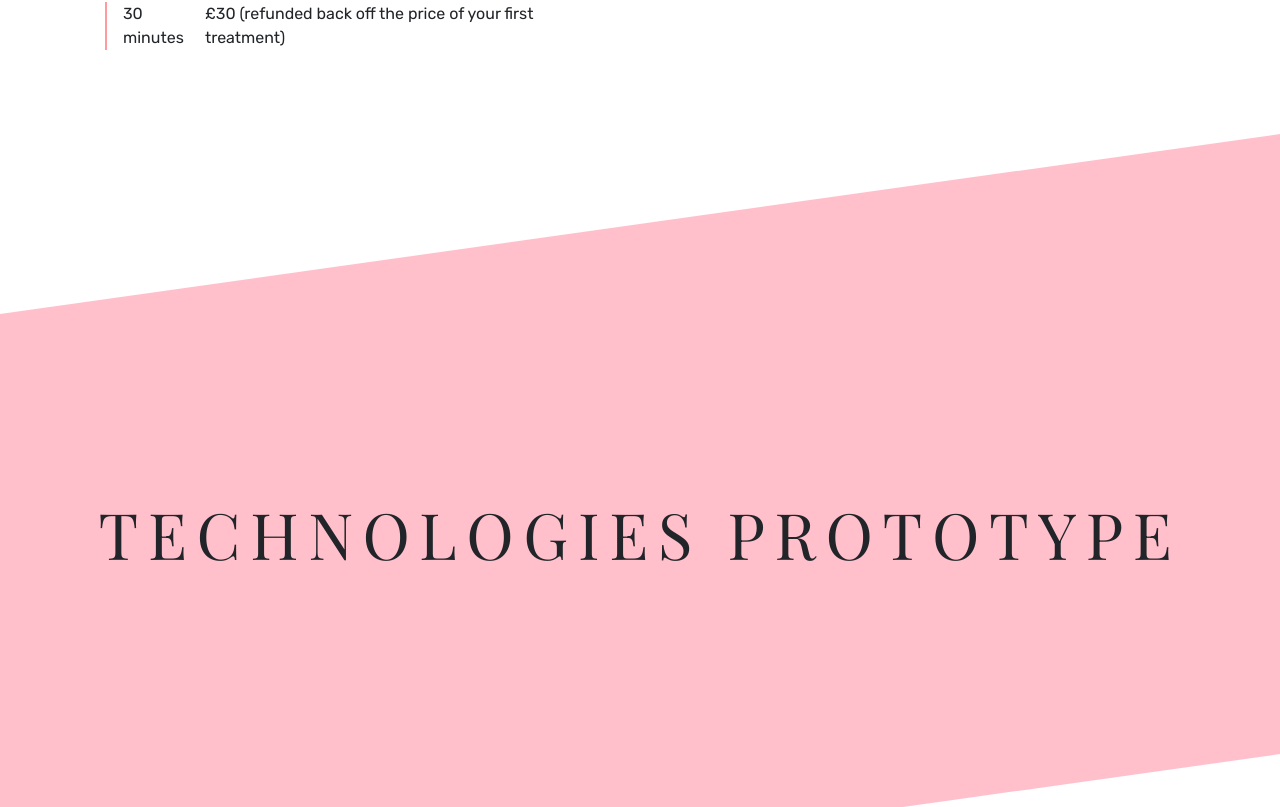
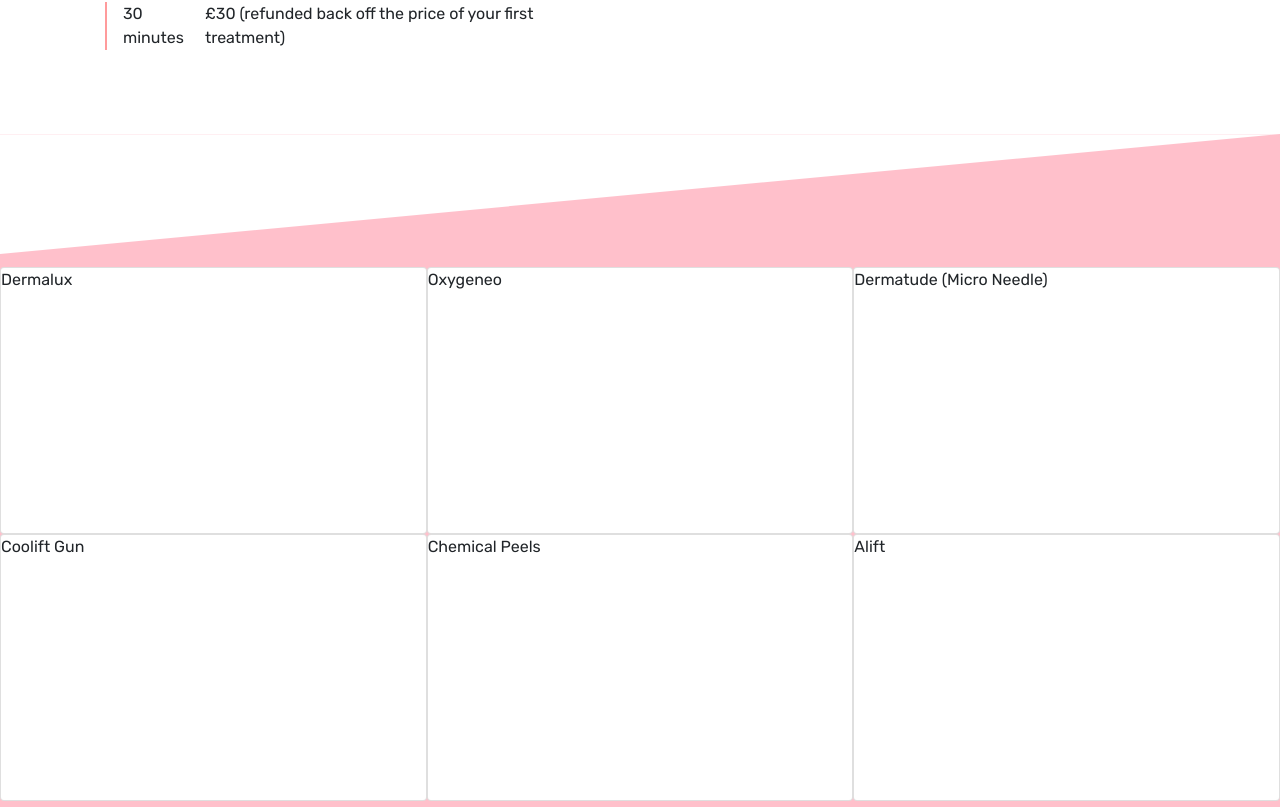
Before and after one commit to Lucamilne/caleymansfieldskincare, a React (Create React App) app: page / in a window 1280 px wide. Shown: the part 3773-4580 px from the top of the page. Built offline with nearby package versions, Linux system fonts and the light colour scheme; a web font is replaced by a local one.

Commit message:
removed carousel, added tiles

```diff
--- a/src/Technologies.js
+++ b/src/Technologies.js
@@ -1,9 +1,9 @@
 import React, { useState } from "react"
-import Carousel from 'react-bootstrap/Carousel';
+import { Container, Row, Col, Card } from 'react-bootstrap';
 import ShapeFill from "./ShapeFill";
 
 
-const tech = [
+const technologies = [
   { id: 1, name: "Dermalux", media: "" },
   { id: 2, name: "Oxygeneo", media: "./images/branding/" },
   { id: 3, name: "Dermatude (Micro Needle)", media: "" },
@@ -12,59 +12,23 @@
   { id: 6, name: "Alift", media: null }
 ]
 
-function ControlledCarousel() {
-  const [index, setIndex] = useState(0);
-
-  const handleSelect = (selectedIndex, e) => {
-    setIndex(selectedIndex);
-  };
-
-  return (
-    <Carousel activeIndex={index} onSelect={handleSelect}>
-      <Carousel.Item>
-        <div
-          className="d-block w-100 custom-slide"
-          alt="First slide"
-        ></div>
-        <Carousel.Caption>
-          <h3>First slide label</h3>
-          <p>Nulla vitae elit libero, a pharetra augue mollis interdum.</p>
-        </Carousel.Caption>
-      </Carousel.Item>
-      <Carousel.Item>
-        <div
-          className="d-block w-100 custom-slide"
-          alt="Second slide"
-        ></div>
-
-        <Carousel.Caption>
-          <h3>Second slide label</h3>
-          <p>Lorem ipsum dolor sit amet, consectetur adipiscing elit.</p>
-        </Carousel.Caption>
-      </Carousel.Item>
-      <Carousel.Item>
-        <div
-          className="d-block w-100 custom-slide"
-          alt="Third slide"
-        ></div>
-        <Carousel.Caption>
-          <h3>Third slide label</h3>
-          <p>
-            Praesent commodo cursus magna, vel scelerisque nisl consectetur.
-            </p>
-        </Carousel.Caption>
-      </Carousel.Item>
-    </Carousel>
-  );
-}
-
 const Technologies = () => {
   return (
-    <div id="technology" className="d-flex flex-column justify-content-between">
+    <section id="technology" className="d-flex flex-column justify-content-between">
       <ShapeFill alt="shapefill-alt" />
-      <h1 className="text-center">Technologies prototype</h1>
+      <Container fluid className="tile-grid">
+        <Row>
+          {technologies.map(technology => (
+            <Col md={6} xl={4} key={technology.id} className="px-0">
+              <Card className="tile">
+                {technology.name}
+              </Card>
+            </Col>
+          )) }
+        </Row>
+      </Container>
       <ShapeFill />
-    </div>
+    </section>
   )
 }
 
--- a/src/styles/_Technologies.scss
+++ b/src/styles/_Technologies.scss
@@ -1,11 +1,9 @@
 #technology {
-    background-color: pink;
-.custom-slide {
-    max-width: 800px;
-    max-height: 600px;
-    background-color: red;
-}
-@include media-breakpoint-up(lg) {
+  background-color: pink;
+  .tile-grid, .row, .tile {
+  height: 100%;
+  }
+  @include media-breakpoint-up(lg) {
     height: 100vh;
     h1 {
       font-size: 4em;
```
Also changed, not shown: src/index2.css (renamed from src/index.css), src/styles/App.css, 1 other file (tests, documents, lock files or other folders).
